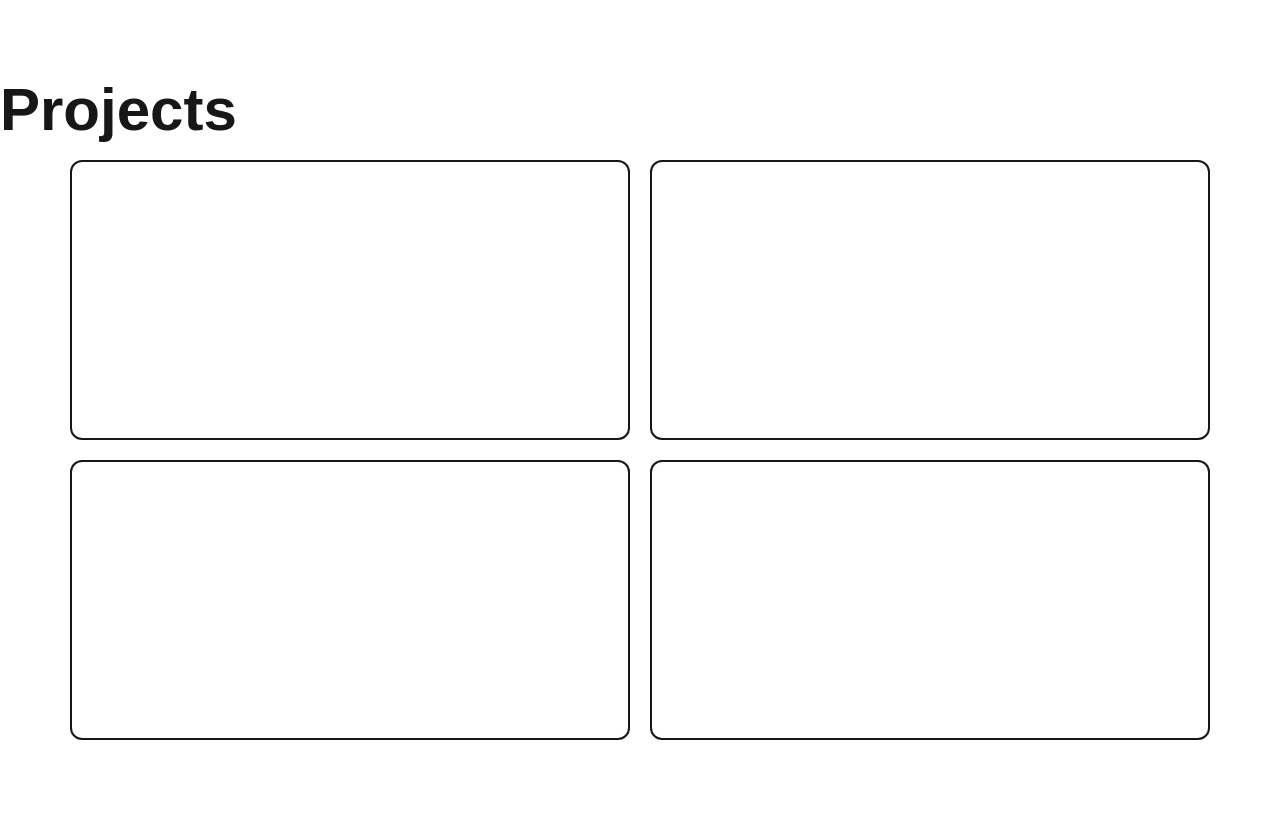
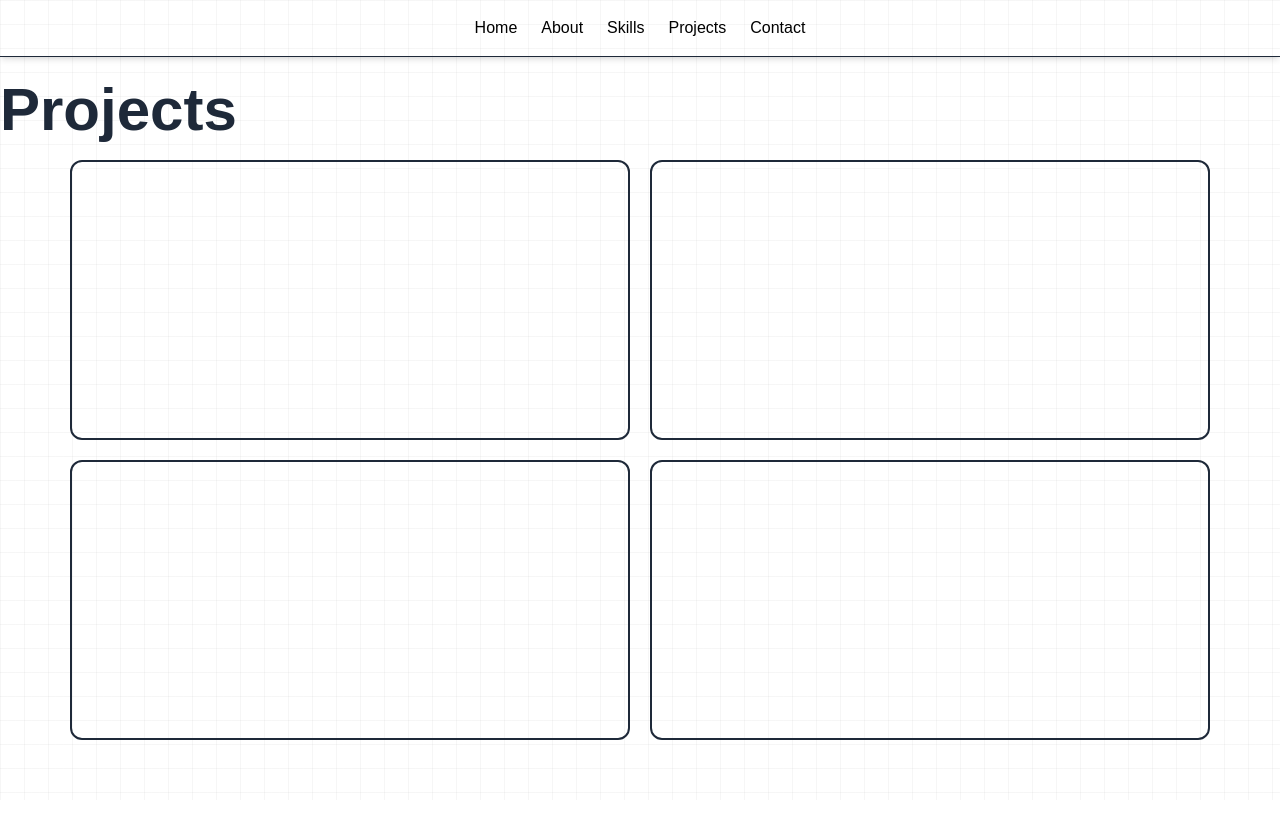
Before and after one commit to EllieZartmann/zartmann, a Next.js app: page /projects in a window 1280 px wide. Shown: the top 832 px of the page. After the commit the page ends 800 px from the top, so only its background shows below. Built offline with nearby package versions, Linux system fonts and the light colour scheme; a web font is replaced by a local one.

Commit message:
rework routing

```diff
--- a/app/about/page.tsx
+++ b/app/about/page.tsx
@@ -4,9 +4,13 @@ export default function About() {
   return (
     <section
       style={{ fontFamily: "var(--font-genos)" }}
-      className="w-full min-h-screen flex-col items-center justify-center gap-5"
+      className="w-full min-h-screen flex-col items-center justify-center gap-5 text-gray-800 font-sans
+        dark:bg-gray-200
+        bg-white
+        bg-[linear-gradient(to_right,#80808012_1px,transparent_1px),linear-gradient(to_bottom,#80808012_1px,transparent_1px)]
+        bg-[size:24px_24px]"
     >
-      <h1 className="mt-20 mb-5 text-6xl font-bold">About</h1>
+      <h1 className="pt-20 mb-5 text-6xl font-bold">About</h1>
       <div className="h-auto w-full flex gap-5">
         <p className=" text-xl w-full">
           Ich verstehe mich darauf, komplexe Strukturen zu erkennen und Probleme
@@ -30,7 +34,7 @@ export default function About() {
         </p>
         <div className="h-full w-full flex flex-col items-center justify-center">
           <Image
-            src="/picture_me.jpg" // ✅ Korrekt
+            src="/picture_me.jpg"
             alt="Sylvia Zartmann"
             width={450}
             height={450}
--- a/app/contact/page.tsx
+++ b/app/contact/page.tsx
@@ -2,7 +2,12 @@ export default function Contacts() {
   return (
     <section
       style={{ fontFamily: "var(--font-genos)" }}
-      className="bg-amber-600 w-full min-h-screen flex items-center justify-center "
+      className="w-full min-h-screen flex items-center justify-center
+        text-gray-800 font-sans
+        dark:bg-gray-200
+        bg-white
+        bg-[linear-gradient(to_right,#80808012_1px,transparent_1px),linear-gradient(to_bottom,#80808012_1px,transparent_1px)]
+        bg-[size:24px_24px]"
     >
       <h1 className="mb-5 pl-5 text-6xl font-bold">Contacts</h1>
     </section>
--- a/app/layout.tsx
+++ b/app/layout.tsx
@@ -1,6 +1,7 @@
 import type { Metadata } from "next";
 import "./globals.css";
 import { Genos } from "next/font/google";
+import Link from "next/link";
 
 const genos = Genos({
   subsets: ["latin"],
@@ -8,23 +9,34 @@ const genos = Genos({
 });
 
 
-
-export const metadata: Metadata = {
+export const metadata = {
   title: "Create Next App",
   description: "Generated by create next app",
 };
 
-export default function RootLayout({
-  children,
-}: Readonly<{
-  children: React.ReactNode;
-}>) {
+export default function RootLayout({ children }: { children: React.ReactNode }) {
   return (
     <html lang="en" className={genos.variable}>
-      <body
-        className={`antialiased`}
-      >
-        {children}
+      <body>
+        {/* Fixed Navbar */}
+        <nav className="fixed top-0 left-0 w-full bg-white dark:bg-gray-200 shadow-md border-b-1 z-50 p-4 flex justify-center gap-6
+        text-gray-800 font-sans
+        dark:bg-gray-200
+        bg-white
+        bg-[linear-gradient(to_right,#80808012_1px,transparent_1px),linear-gradient(to_bottom,#80808012_1px,transparent_1px)]
+        bg-[size:24px_24px]">
+          <Link href="/" className="text-black hover:underline">Home</Link>
+          <Link href="/about" className="text-black hover:underline">About</Link>
+          <Link href="/skills" className="text-black hover:underline">Skills</Link>
+          <Link href="/projects" className="text-black hover:underline">Projects</Link>
+          <Link href="/contact" className="text-black hover:underline">Contact</Link>
+
+        </nav>
+
+        {/* Content mit Padding oben, damit er nicht unter Navbar verschwindet */}
+        <div >
+           {children}
+        </div>
       </body>
     </html>
   );
--- a/app/projects/page.tsx
+++ b/app/projects/page.tsx
@@ -2,9 +2,14 @@ export default function Projects() {
   return (
     <section
       style={{ fontFamily: "var(--font-genos)" }}
-      className="w-full min-h-screen h-auto flex-col items-center justify-center"
+      className="w-full min-h-screen h-auto flex-col items-center justify-center
+        text-gray-800 font-sans
+        dark:bg-gray-200
+        bg-white
+        bg-[linear-gradient(to_right,#80808012_1px,transparent_1px),linear-gradient(to_bottom,#80808012_1px,transparent_1px)]
+        bg-[size:24px_24px]"
     >
-      <h1 className="mt-20 mb-5 text-6xl font-bold">Projects</h1>
+      <h1 className="pt-20 mb-5 text-6xl font-bold">Projects</h1>
       <div className="flex flex-wrap gap-5 justify-center">
         <div className="h-70 w-140 border-2 rounded-xl"></div>
         <div className="h-70 w-140 border-2 rounded-xl"></div>
--- a/app/skills/page.tsx
+++ b/app/skills/page.tsx
@@ -15,10 +15,15 @@ export default function Skills() {
   return (
     <section
       style={{ fontFamily: "var(--font-genos)" }}
-      className=" w-full min-h-screen"
+      className=" w-full min-h-screen
+      text-gray-800 font-sans
+        dark:bg-gray-200
+        bg-white
+        bg-[linear-gradient(to_right,#80808012_1px,transparent_1px),linear-gradient(to_bottom,#80808012_1px,transparent_1px)]
+        bg-[size:24px_24px]"
     >
-      <h1 className="mt-20 mb-5 text-6xl font-bold">Skills</h1>
-      <div className="flex flex-wrap gap-5 justify-center px-30 mx-20 mt-20 py-20 border-2 rounded-xl">
+      <h1 className="pt-20 mb-5 text-6xl font-bold">Skills</h1>
+      <div className="flex flex-wrap gap-5 justify-center px-30 mx-20 mt-20 py-20 border-2 rounded-xl ">
         {skills.map((skill, index) => (
           <div
             key={index}
```
Also changed, not shown: app/globals.css (line endings or trailing spaces), components/navbar.tsx (deleted).
